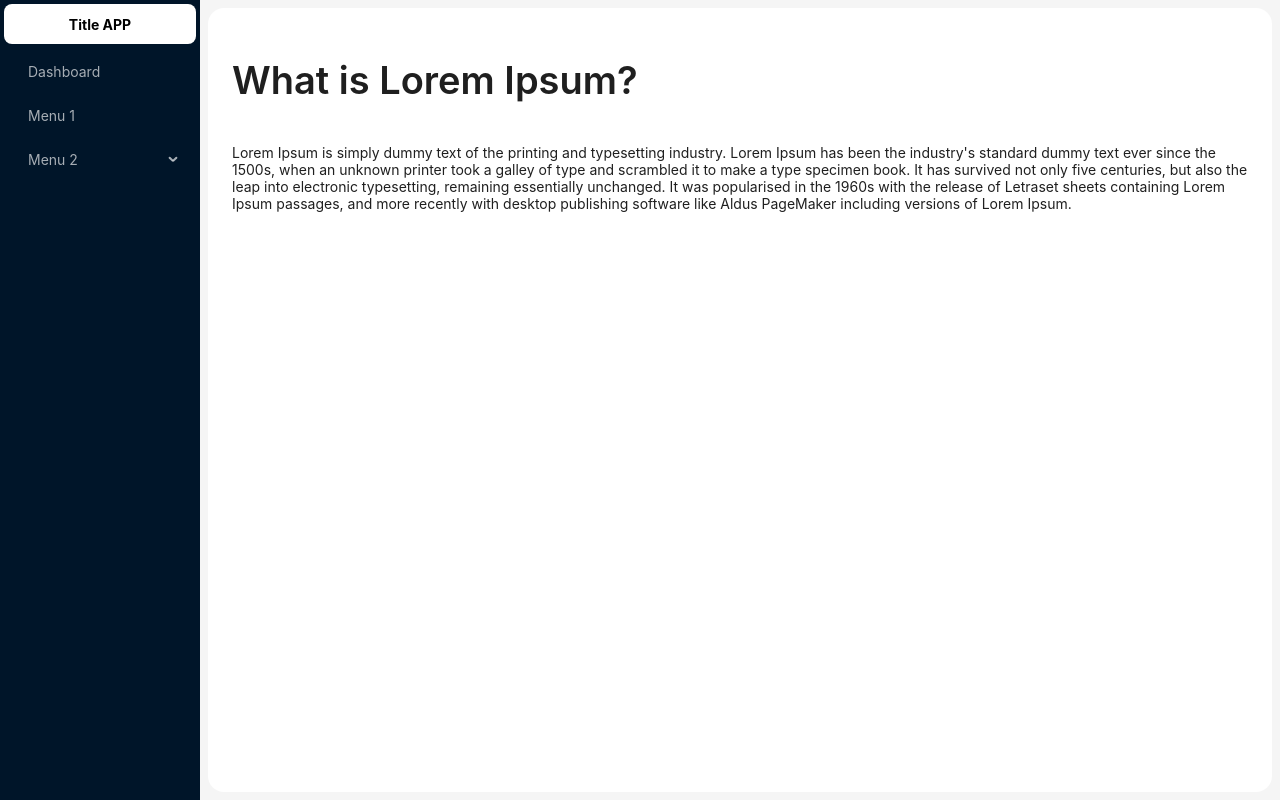
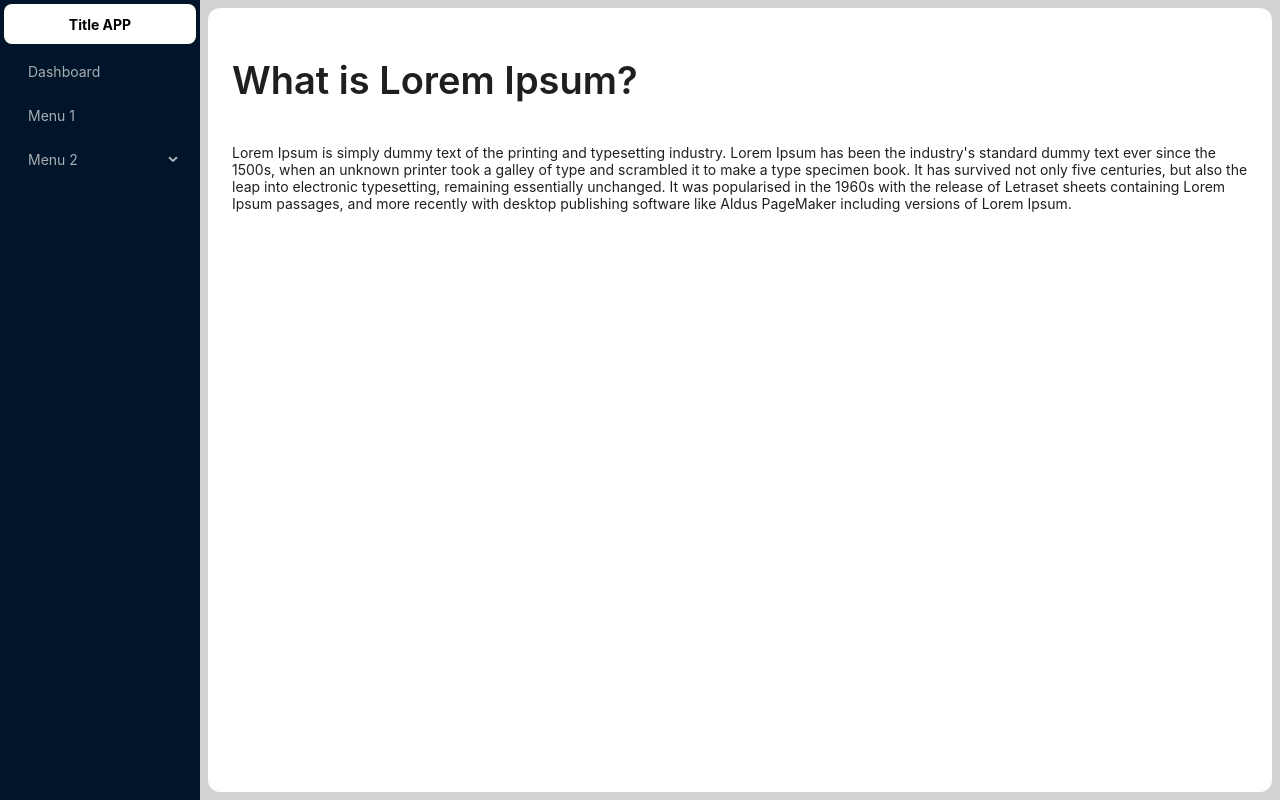
Before and after one commit to klaveriuzent/fe-react-app, a React (Create React App) app: page / in a window 1280 px wide. Built offline with nearby package versions, Linux system fonts and the light colour scheme.

Commit message:
fix content

```diff
--- a/src/component/nav/nav-menu.component.css
+++ b/src/component/nav/nav-menu.component.css
@@ -1,15 +1,18 @@
 .first-layout {
   height: 100vh;
+  background-color: #d2d2d2;
 }
 
 .second-layout {
   margin: 8px;
+  background-color: #d2d2d2;
 }
 
 .content {
   background-color: white;
-  border-radius: 16px;
+  border-radius: 12px;
   padding: 24px;
+  overflow: auto;
 }
 
 .title-app {
```
